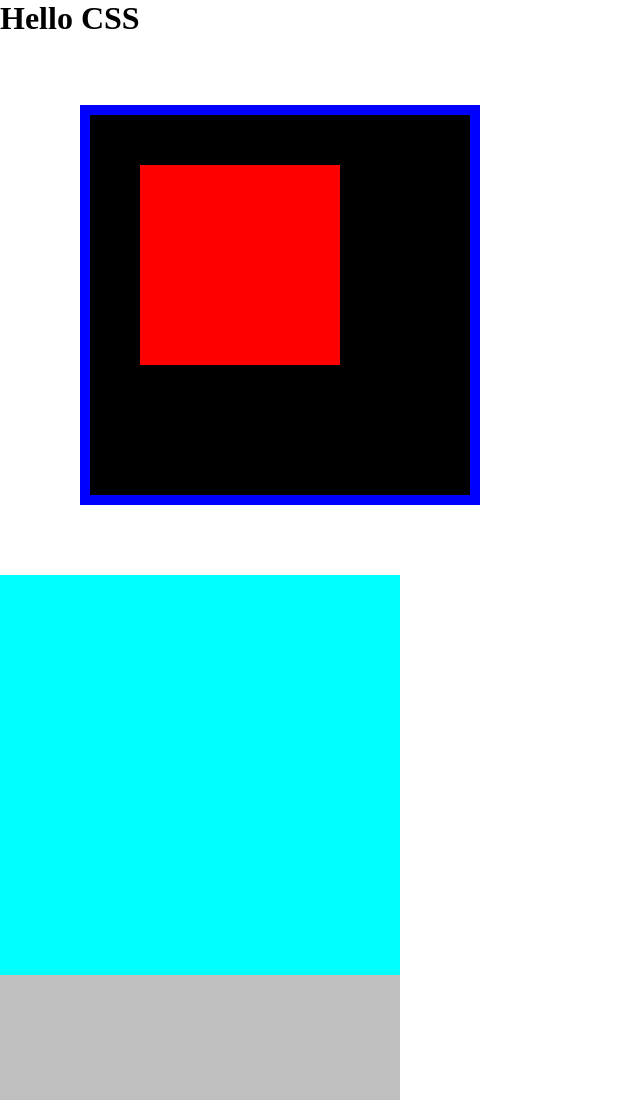
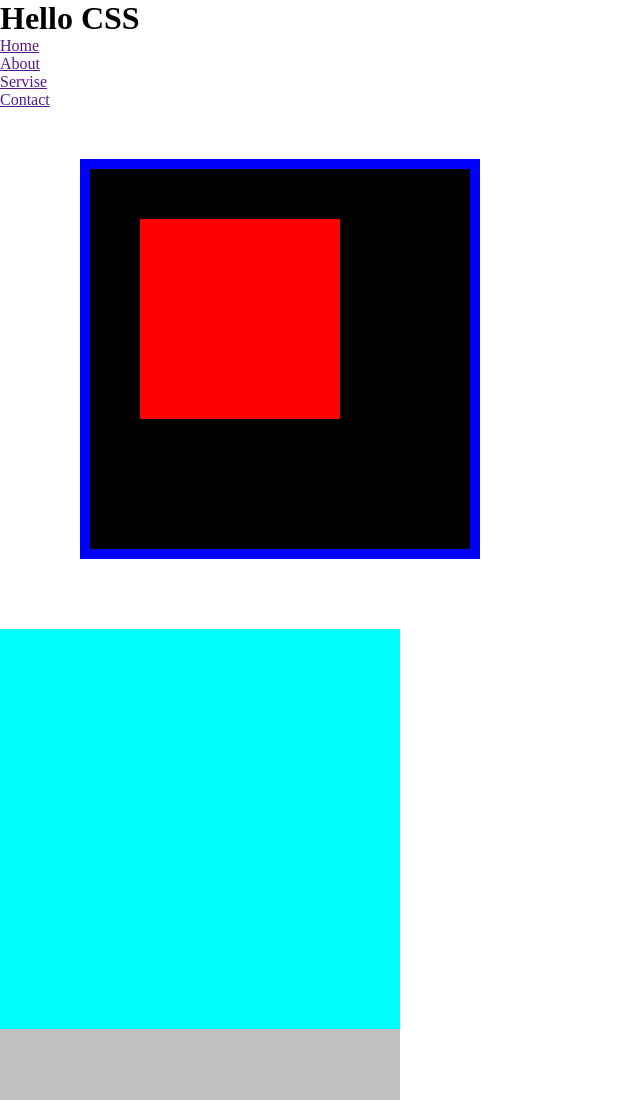
Before and after one commit to SokhibjonM/front1175, a plain HTML site: page index.html in a window 1280 px wide. Shown: the top 1100 px of the page, without its empty margins (0-640 px from the left). Drawn offline with Linux system fonts and the light colour scheme.

Commit message:
second commit

```diff
--- a/index.html
+++ b/index.html
@@ -1,17 +1,28 @@
 <!DOCTYPE html>
 <html lang="en">
+
 <head>
     <meta charset="UTF-8">
     <meta name="viewport" content="width=device-width, initial-scale=1.0">
     <title>Practise</title>
     <link rel="stylesheet" href="style/style.css">
 </head>
+
 <body>
     <h1>Hello CSS</h1>
     <nav class="nav">
         <ul class="nav_list">
             <li class="nav_list-item">
-                <a href="" class="nav_list-item_link"></a>
+                <a href="" class="nav_list-item_link">Home</a>
+            </li>
+            <li class="nav_list-item">
+                <a href="" class="nav_list-item_link">About</a>
+            </li>
+            <li class="nav_list-item">
+                <a href="" class="nav_list-item_link">Servise</a>
+            </li>
+            <li class="nav_list-item">
+                <a href="" class="nav_list-item_link">Contact</a>
             </li>
         </ul>
     </nav>
@@ -29,4 +40,5 @@
     </div>
 
 </body>
+
 </html>
```
